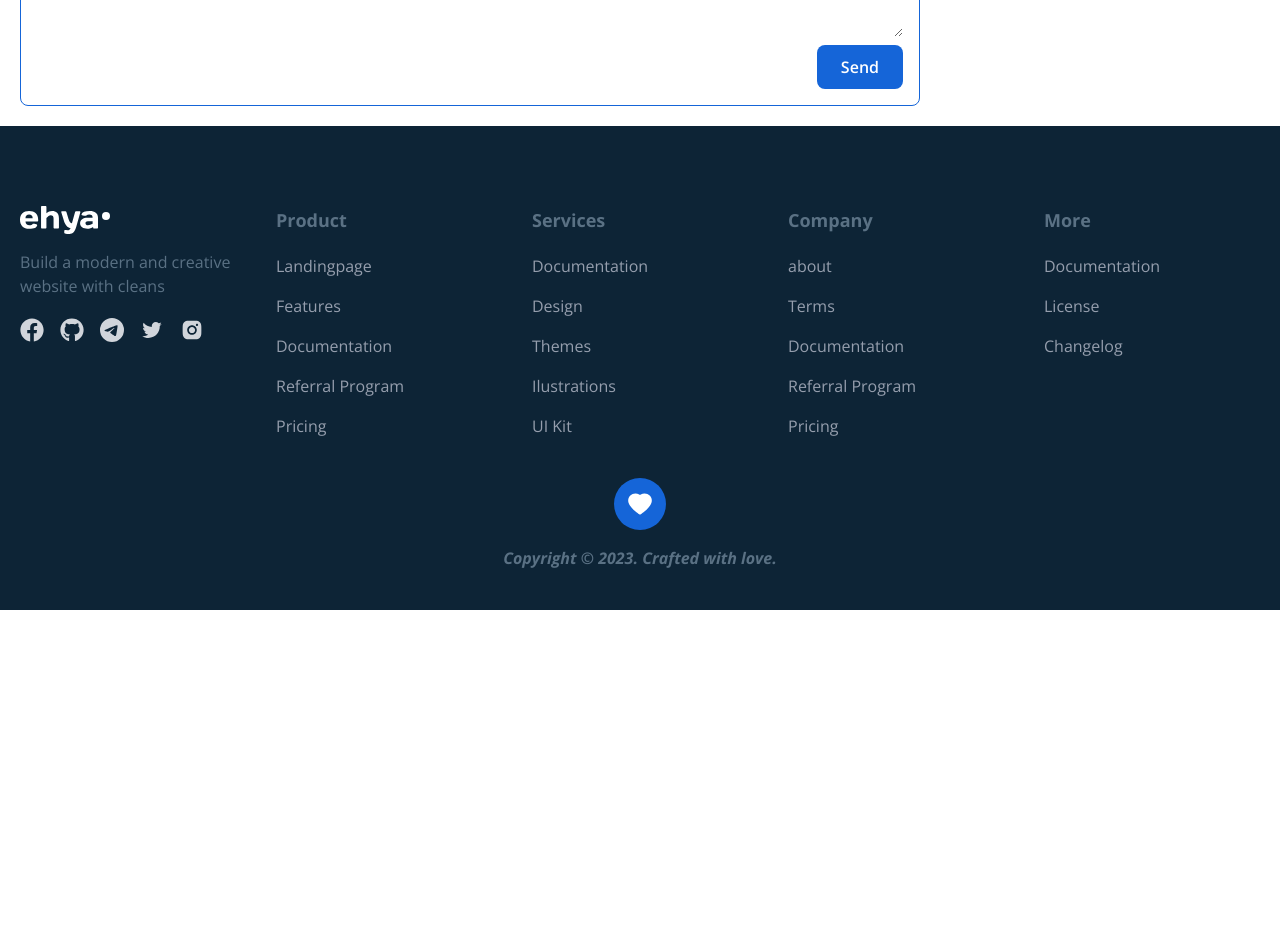
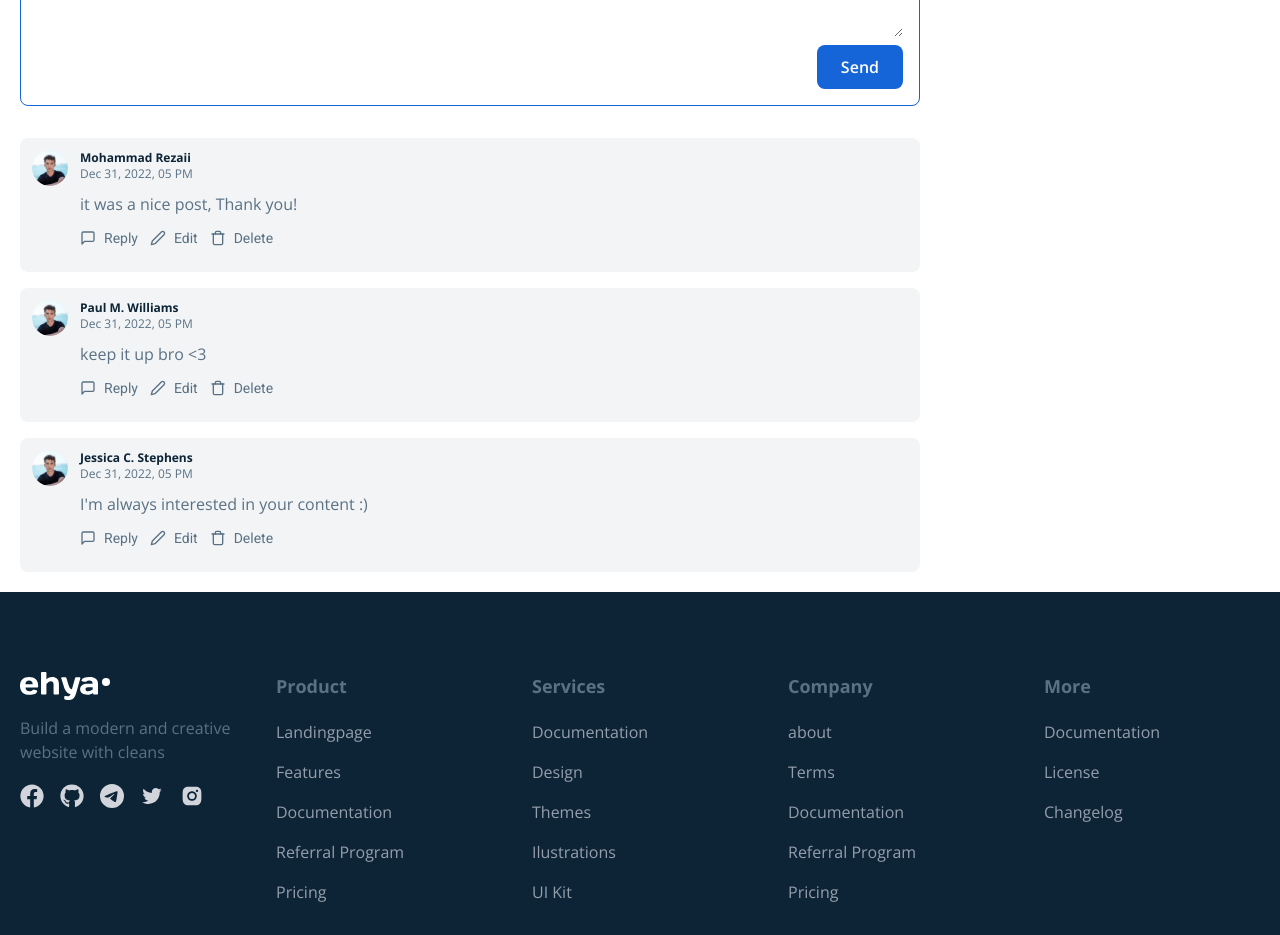
Before and after one commit to rizan1998/mern-blog-frontend, a React (Create React App) app: page /blog/1 in a window 1280 px wide. Shown: the part 1000-1935 px from the top of the page. Before the commit the page ends 1610 px from the top, so only its background shows below. Built offline with nearby package versions, Linux system fonts and the light colour scheme.

Commit message:
add the Commnet component for render our commponent

```diff
--- /dev/null
+++ b/src/components/comments/Comment.jsx
@@ -0,0 +1,39 @@
+import React from "react";
+import { FiMessageSquare, FiEdit2, FiTrash } from "react-icons/fi";
+import { images } from "../../constants";
+
+const Comment = ({ comment }) => {
+  return (
+    <div className="flex flex-nowrap items-start gap-x-3 bg-[#F2F4F5] p-3 rounded-lg">
+      <img src={images.PostProfileImage} alt="user profile" className="w-9 h-9 object-cover rounded-full" />
+      <div className="flex-1 flex flex-col">
+        <h5 className="font-bold text-dark-hard text-xs">{comment.user.name}</h5>
+        <span className="text-xs text-dark-light">
+          {new Date(comment.createdAt).toLocaleDateString("en-US", {
+            day: "numeric",
+            month: "short",
+            year: "numeric",
+            hour: "2-digit",
+          })}
+        </span>
+        <p className="font-opensans mt-[10px] text-dark-light">{comment.desc}</p>
+        <div className="flex items-center gap-x-3 text-dark-light font-roboto text-sm mt-3 mb-3">
+          <button className="flex items-center space-x-2">
+            <FiMessageSquare className="w-4 h-auto" />
+            <span>Reply</span>
+          </button>
+          <button className="flex items-center space-x-2">
+            <FiEdit2 className="w-4 h-auto" />
+            <span>Edit</span>
+          </button>
+          <button className="flex items-center space-x-2">
+            <FiTrash className="w-4 h-auto" />
+            <span>Delete</span>
+          </button>
+        </div>
+      </div>
+    </div>
+  );
+};
+
+export default Comment;
--- a/src/components/comments/CommentsContainer.jsx
+++ b/src/components/comments/CommentsContainer.jsx
@@ -1,10 +1,12 @@
 import React, { useEffect, useState } from "react";
 import { getCommentsData } from "../../data/comments";
 import CommentForm from "./CommentForm";
+import Comment from "./Comment";
 
 const CommentsContainer = ({ className }) => {
   const [comments, setComments] = useState([]);
-  console.log(comments);
+
+  const mainComments = comments.filter((comment) => comment.parent === null);
 
   useEffect(() => {
     (async () => {
@@ -34,6 +36,11 @@
   return (
     <div className={`${className}`}>
       <CommentForm btnLabel="Send" formSubmitHandler={(value) => addCommentHandler(value)} />
+      <div className="space-y-4 mt-8 ">
+        {mainComments.map((comment) => (
+          <Comment comment={comment} />
+        ))}
+      </div>
     </div>
   );
 };
```
